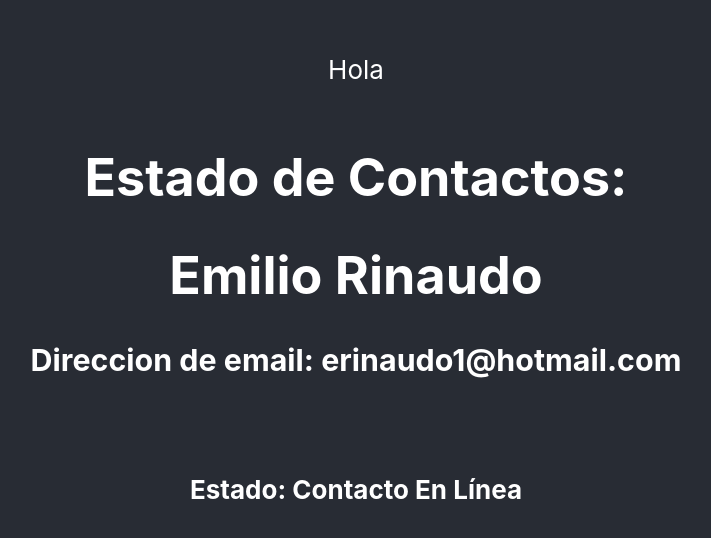
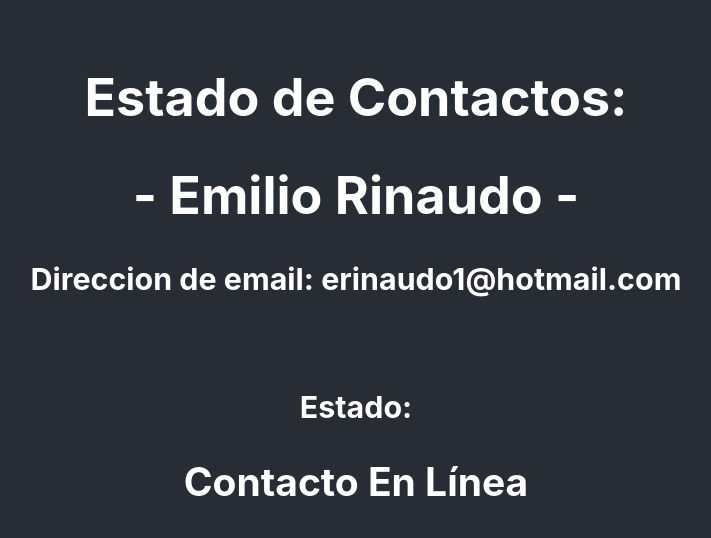
Before and after one commit to erinaudo/Ejercicio01-React, a React (Create React App) app: page / in a window 1280 px wide. Shown: the part 116-654 px from the top of the page, without its empty margins (284-995 px from the left). Built offline with nearby package versions, Linux system fonts and the light colour scheme.

Commit message:
Organiza el contenido a mostrar por COmponentB.

```diff
--- a/src/App.js
+++ b/src/App.js
@@ -5,7 +5,6 @@ function App() {
   return (
     <div className="App">
       <header className="App-header">
-        <p>Hola</p>
         {/* Llamamos al ComponentA */}
         <ComponentA></ComponentA>
       </header>
--- a/src/components/pure/ComponentB.jsx
+++ b/src/components/pure/ComponentB.jsx
@@ -5,10 +5,11 @@ import { Contacto } from '../../models/contact.class';
 const ComponentB = ({contacto}) => {
     return (
         <div>
-            <h1> { contacto.nombre } { contacto.apellido }</h1>
+            <h1> - { contacto.nombre } { contacto.apellido } - </h1>
             <h3>Direccion de email: { contacto.email } </h3>
             <br/>
-            <h4>Estado: { contacto.conectado ? "Contacto En Línea" : "Contacto No Disponible" } </h4>
+            <h3>Estado: </h3>
+            <h2>{ contacto.conectado ? "Contacto En Línea" : "Contacto No Disponible" } </h2>
         </div>
     );
 };
```
